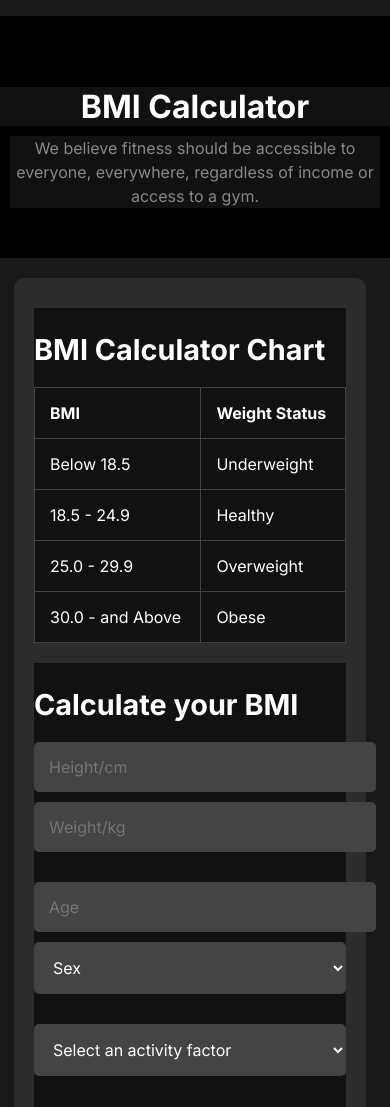
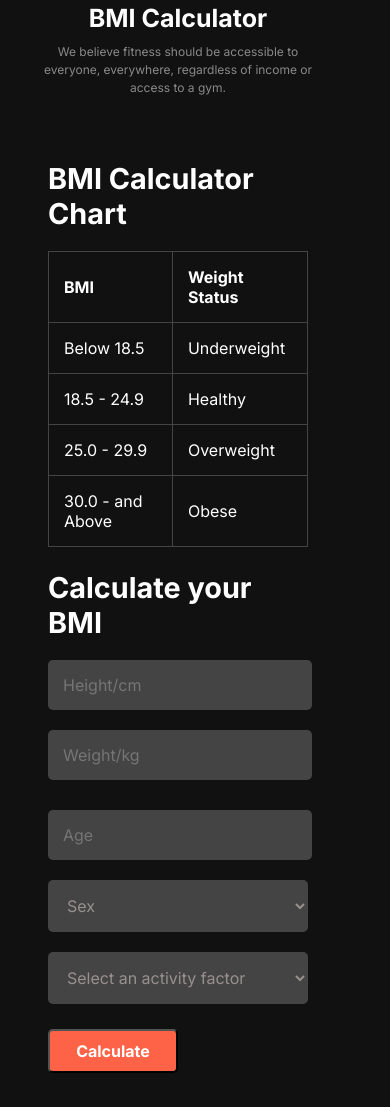
Before and after one commit to Aantara21/Assignment2, a plain HTML site: page index.html in a window 390 px wide. Shown: the part 3193-4300 px from the top of the page. Drawn offline with Linux system fonts and the light colour scheme; a web font is replaced by a local one.

Commit message:
bmi calculator

```diff
--- a/style.css
+++ b/style.css
@@ -282,21 +282,9 @@
 
 /* bmi css */
 
-body {
-    font-family: Arial, sans-serif;
-    margin: 0;
-    padding: 0;
-    background-color: #1a1a1a;
-    color: #fff;
-    display: flex;
-    flex-direction: column;
-    align-items: center;
-}
-
 .header {
     text-align: center;
-    padding: 50px 20px;
-    background-color: #000;
+    padding: 30px 20px;
     width: 100%;
 }
 
@@ -307,20 +295,17 @@ body {
 
 .header p {
     font-size: 1.1rem;
-    max-width: 600px;
+    max-width: 700px;
     margin: 0 auto;
     line-height: 1.5;
 }
 .bmi-container {
     display: flex;
     flex-direction: row;
-    background-color: #2C2C2C;
     border-radius: 10px;
     padding: 40px;
-    max-width: 1000px;
-    width: 100%;
-    box-shadow: 0px 4px 10px rgba(0, 0, 0, 0.2);
-    margin: 20px;
+    width: 90%;
+    margin: 0 50px 50px;
 }
 
 .bmi-chart, .bmi-calculator {
@@ -351,19 +336,21 @@ body {
 .bmi-calculator form p {
     margin-bottom: 30px;
     line-height: 1.6;
+
 }
 
 .form-group {
     display: flex;
     justify-content: space-between;
     margin-bottom: 20px;
+    gap:10px ;
 }
 
 .form-group input, .form-group select {
     width: 48%;
     padding: 15px;
     background-color: #444;
-    color: white;
+    color: rgb(153, 143, 143);
     border: none;
     border-radius: 5px;
     font-size: 1rem;
@@ -371,7 +358,7 @@ body {
 
 .calculate-btn {
     display: inline-block;
-    width: 100%;
+    width: 50%;
     padding: 15px;
     background-color: #FF6347;
     color: white;
@@ -380,8 +367,7 @@ body {
     font-size: 1.2rem;
     font-weight: bold;
     text-align: center;
-    cursor: pointer;
-    margin-top: 10px;
+    margin-top: 5px;
 }
 
 
@@ -501,76 +487,43 @@ body {
     display: inline-block;
     padding: 15px 60px;
 }
-/* bmi css */
+
+/* bmi responsive css  */
+
+.header{
+    width: 300px;
+}
+.header h1 {
+    font-size: 25px;
+}
+
+.header p {
+    font-size: 12px;
+    margin: 0 10px;
+}
 
 .bmi-container {
+    width: 300px;
     flex-direction: column;
-    padding: 20px;
-    width: 80%;
+    padding: 10px;
     margin-left: 10px;
-}
 
-.bmi-chart, .bmi-calculator {
-    margin: 10px 0;
-    width: 100%;
 }
 
 .form-group {
     flex-direction: column;
 }
 
-.form-group input, .form-group select {
-    width: 100%;
+.form-group input {
+    width:90%;
     margin-bottom: 10px;
-
 }
-
 .form-group select{
-    width: 100%;
-}
-
-.form-group input{
-    width: 90%;
-}
-
-.calculate-btn {
-    font-size: 1rem;
-    padding: 10px;
-    width: 0 30px ;
-    border-radius: 20px;
-}
-
-.header h1 {
-    font-size: 2rem;
-}
-
-.header p {
-    font-size: 1rem;
-    margin: 0 10px;
-}
-
-.bmi-container {
-    flex-direction: column;
-    padding: 20px;
-}
-
-.bmi-chart, .bmi-calculator {
-    margin: 10px 0;
-}
-
-.form-group {
-    flex-direction: column;
-}
-
-.form-group input, .form-group select {
-    width: 100%;
-    margin-bottom: 10px;
+    width:100%;
 }
 
 .calculate-btn {
     font-size: 1rem;
     padding: 10px;
 }
-
-
 }
```
